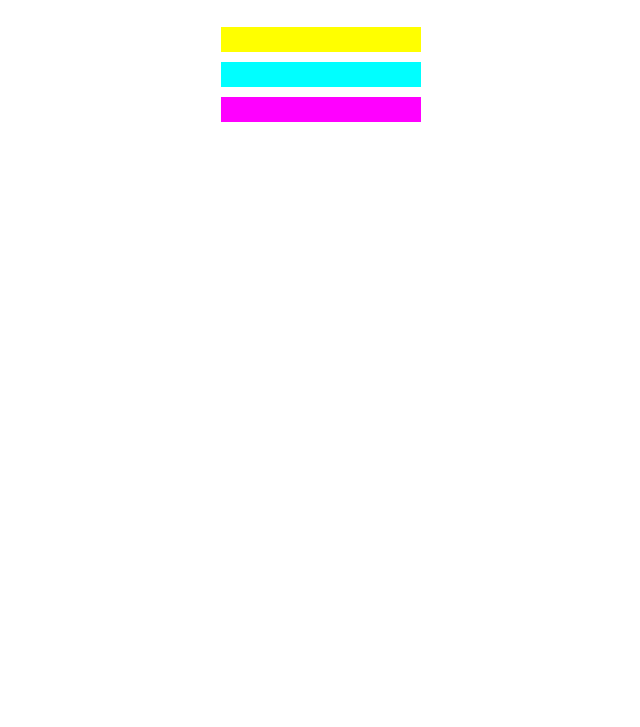
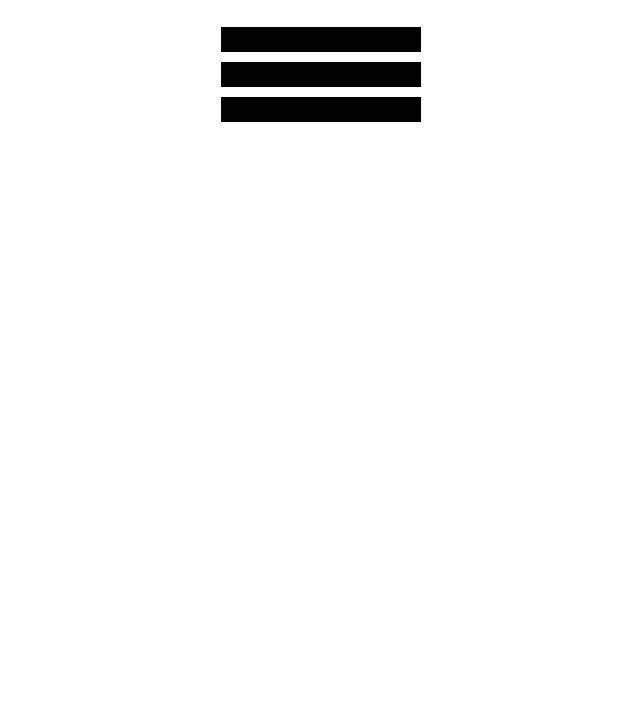
Before and after one commit to dvillanueva7/set-of-colored-markers, a plain HTML site: page index.html in a window 1280 px wide. Shown: the part 73-800 px from the top of the page, without its empty margins (319-959 px from the left). Drawn offline with Linux system fonts and the light colour scheme.

Commit message:
Update styles.css

```diff
--- a/styles.css
+++ b/styles.css
@@ -14,13 +14,13 @@ h1 {
 }
 
 .one {
-    background-color: rgb(255, 255, 0);
+    background-color: rgb(0, 0, 0);
 }
 
 .two {
-    background-color: rgb(0, 255, 255);
+    background-color: rgb(0, 0, 0);
 }
 
 .three {
-    background-color: rgb(255, 0, 255);
+    background-color: rgb(0, 0, 0);
 }
```
